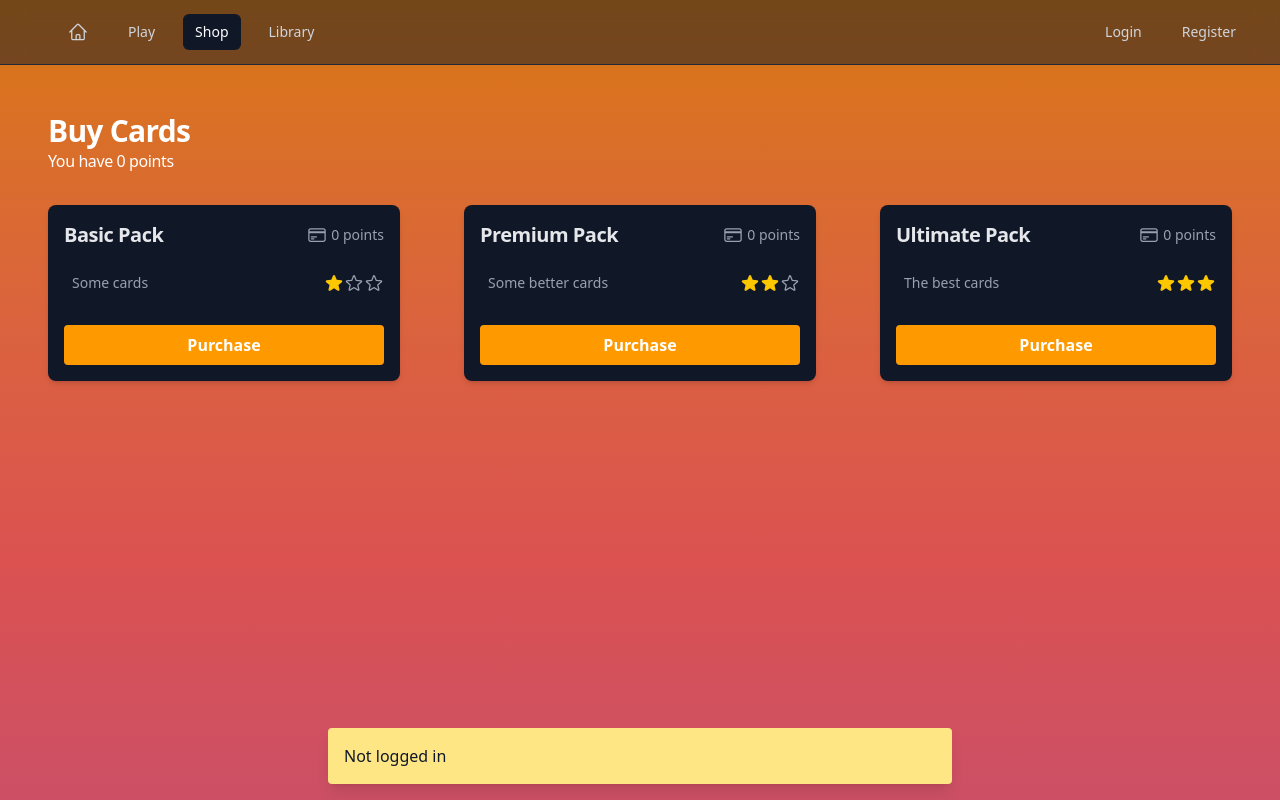
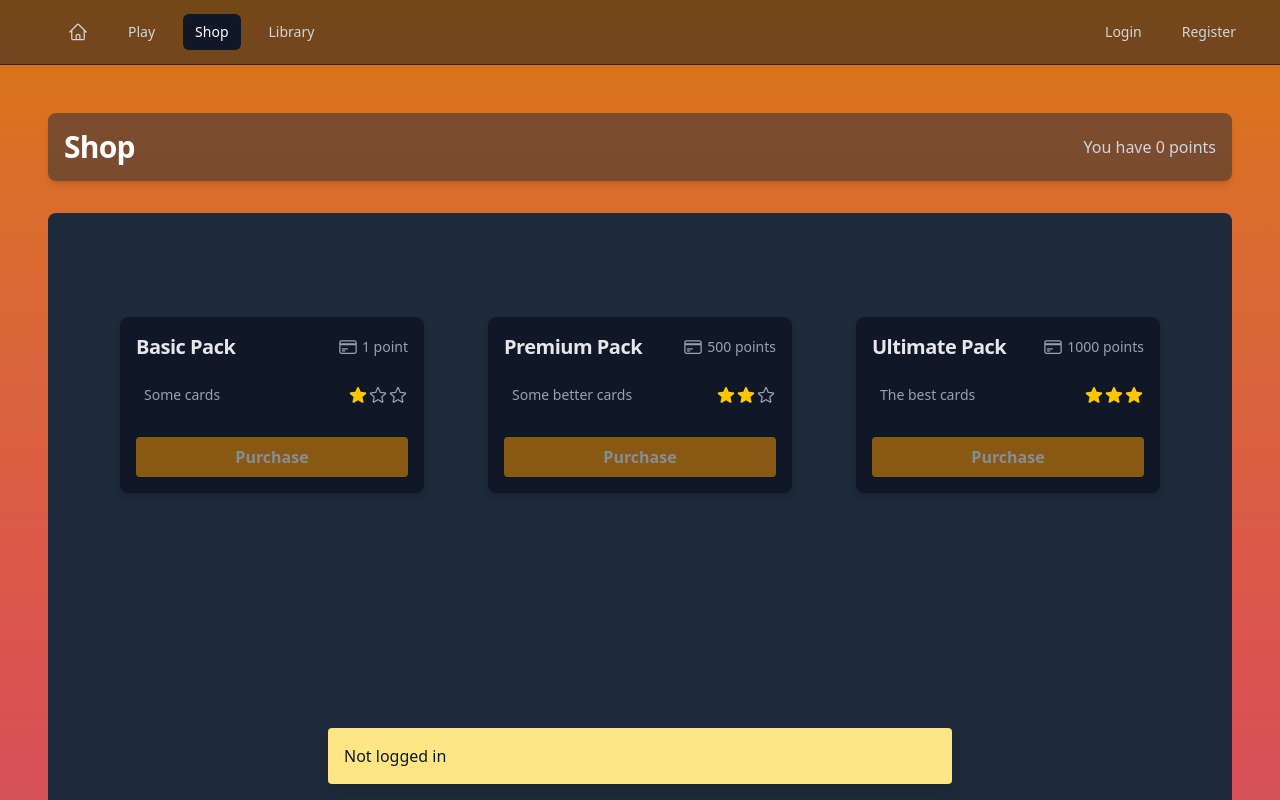
Before and after one commit to jasoncabot/ttelements.com, a React (Vite) app: page /shop in a window 1280 px wide. Shown: the top 800 px of the page. Built offline with nearby package versions, Linux system fonts and the light colour scheme.

Commit message:
Started to rework the shop page to look better

```diff
--- a/src/components/Library.tsx
+++ b/src/components/Library.tsx
@@ -88,8 +88,7 @@ const Library = () => {
       }
     };
     fetchCards();
-    // eslint-disable-next-line react-hooks/exhaustive-deps
-  }, []);
+  }, [fetchData, showMessage]);
 
   return (
     <div className="flex min-h-screen w-full flex-col p-4 text-gray-300 md:p-12">
--- a/src/components/Profile.tsx
+++ b/src/components/Profile.tsx
@@ -54,7 +54,7 @@ const Profile: React.FC<object> = () => {
                   {name}
                 </h2>
                 <p className="text-sm font-medium text-white">
-                  {points} points
+                  {points} {points == 1 ? 'point' : 'points'}
                 </p>
               </div>
             </div>
--- a/src/components/Shop.tsx
+++ b/src/components/Shop.tsx
@@ -13,7 +13,7 @@ import {
   UserDetailsResponse,
   ViewableCardResponse,
 } from "../shared";
-import { PurchaseKind } from "../shared/shop";
+import { PackCosts, PurchaseKind } from "../shared/shop";
 import BoosterPackViewer from "./BoosterPackViewer";
 import CardRevealer from "./CardRevealer";
 import { useMessageBanner } from "./MessageBanner";
@@ -29,53 +29,34 @@ const purchasable: {
     name: "Basic Pack",
     key: "basic",
     description: ["Some cards"],
-    price: 0, //100,
+    price: PackCosts["basic"],
     starCount: 1,
   },
   {
     name: "Premium Pack",
     key: "premium",
     description: ["Some better cards"],
-    price: 0, //500,
+    price: PackCosts["premium"],
     starCount: 2,
   },
   {
     name: "Ultimate Pack",
     key: "ultimate",
     description: ["The best cards"],
-    price: 0, //1000,
+    price: PackCosts["ultimate"],
     starCount: 3,
   },
 ];
 
-const Shop = () => {
+type ShopContentsProps = {
+  points: number;
+};
+
+const ShopContents: React.FC<ShopContentsProps> = ({ points }) => {
   const { fetchData } = useAuth();
   const { showMessage } = useMessageBanner();
 
-  const [points, setPoints] = useState<number>(0);
-  useEffect(() => {
-    const fetchUserDetails = async () => {
-      try {
-        const data = await fetchData<UserDetailsResponse>(
-          "get",
-          "/user/details",
-          null,
-          AuthStatus.REQUIRED,
-        );
-        setPoints(data.points);
-      } catch (e: unknown) {
-        if (e instanceof Error) {
-          showMessage(e.message);
-        } else {
-          showMessage("Unknown error occurred while fetching user details");
-        }
-      }
-    };
-    fetchUserDetails();
-  }, [fetchData, showMessage]);
-
   const [purchased, setPurchased] = useState<ViewableCardResponse[]>([]);
-  // State for the booster pack modal
   const [selectedPackKey, setSelectedPackKey] = useState<PurchaseKind | null>(
     null,
   );
@@ -131,11 +112,6 @@ const Shop = () => {
 
   return (
     <div className="flex min-h-screen w-full flex-col p-4 md:p-12">
-      <h1 className="text-3xl font-bold tracking-tight">Buy Cards</h1>
-      <h2 className="text-1xl font-light tracking-tight">
-        You have {points} points
-      </h2>
-
       <Dialog
         open={!!selectedPackKey}
         onClose={handleCloseViewer}
@@ -176,7 +152,7 @@ const Shop = () => {
                 <div className="flex items-center">
                   <CreditCardIcon className="mr-1 h-5 w-5 text-gray-400" />
                   <div className="text-sm font-medium text-gray-400">
-                    {pack.price} points
+                    {pack.price} {pack.price == 1 ? "point" : "points"}
                   </div>
                 </div>
               </div>
@@ -229,4 +205,46 @@ const Shop = () => {
   );
 };
 
+const Shop = () => {
+  const { fetchData } = useAuth();
+  const { showMessage } = useMessageBanner();
+  const [points, setPoints] = useState<number>(0);
+  useEffect(() => {
+    const fetchUserDetails = async () => {
+      try {
+        const data = await fetchData<UserDetailsResponse>(
+          "get",
+          "/user/details",
+          null,
+          AuthStatus.REQUIRED,
+        );
+        setPoints(data.points);
+      } catch (e: unknown) {
+        if (e instanceof Error) {
+          showMessage(e.message);
+        } else {
+          showMessage("Unknown error occurred while fetching user details");
+        }
+      }
+    };
+    fetchUserDetails();
+  }, [fetchData, showMessage]);
+
+  return (
+    <div className="flex min-h-screen w-full flex-col p-4 text-gray-300 md:p-12">
+      <div className="mb-8 flex items-center justify-between rounded-lg bg-gray-800/50 p-4 shadow-md">
+        <h1 className="text-3xl font-bold tracking-tight text-white">Shop</h1>
+        <h2>
+          You have {points} {points == 1 ? "point" : "points"}
+        </h2>
+      </div>
+      <div className="flex flex-col transition-opacity duration-300">
+        <div className="rounded-lg bg-gray-800 px-4 py-5 sm:p-6">
+          <ShopContents points={points} />
+        </div>
+      </div>
+    </div>
+  );
+};
+
 export default Shop;
--- a/src/shared/shop.ts
+++ b/src/shared/shop.ts
@@ -11,3 +11,9 @@ export type PurchaseRequest = {
 export type PurchaseResponse = OwnedCardResponse & {
   points: number;
 };
+
+export const PackCosts: Record<PurchaseKind, number> = {
+  basic: 1, //00,
+  premium: 500,
+  ultimate: 1000,
+};
--- a/worker/durable-objects/user.ts
+++ b/worker/durable-objects/user.ts
@@ -18,7 +18,7 @@ import {
 } from "../../src/shared";
 import { resetUserCardsAction, updateCardsAction } from "./card-collection";
 import { generateHash } from "../../src/shared/auth";
-import { PurchaseKind } from "../../src/shared/shop";
+import { PackCosts, PurchaseKind } from "../../src/shared/shop";
 import { rarityMapByEdition } from "../../src/shared/cards";
 
 export const createSignupAction = () => `${durableObjectGameAction("signup")}`;
@@ -200,11 +200,7 @@ export class User extends DurableObject<Env> {
             return error(400, "Unknown type");
           }
 
-          const requiredPoints = {
-            basic: 100,
-            premium: 500,
-            ultimate: 1000,
-          }[req.kind];
+          const requiredPoints = PackCosts[req.kind];
 
           // ensure we have enough points to make this purchase
           const points = (await this.ctx.storage.get<number>(`points`)) || 0;
```
